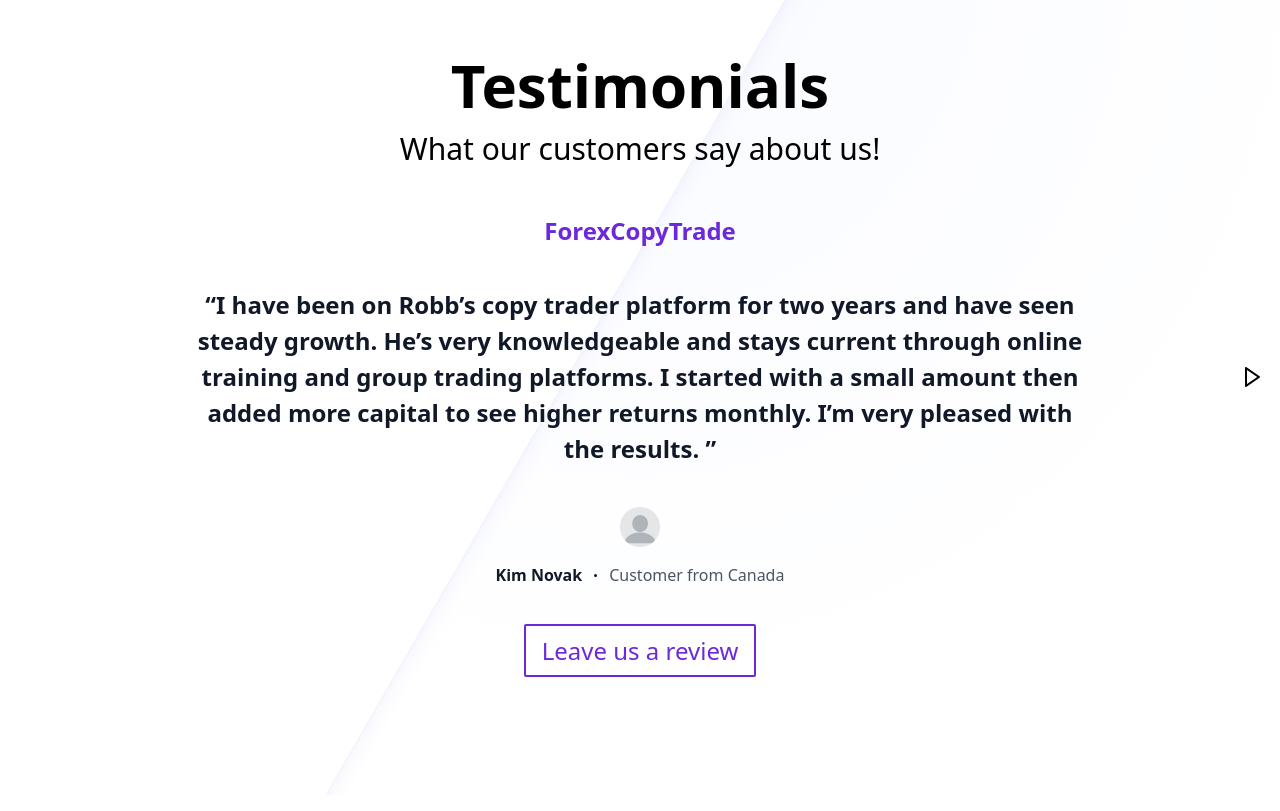
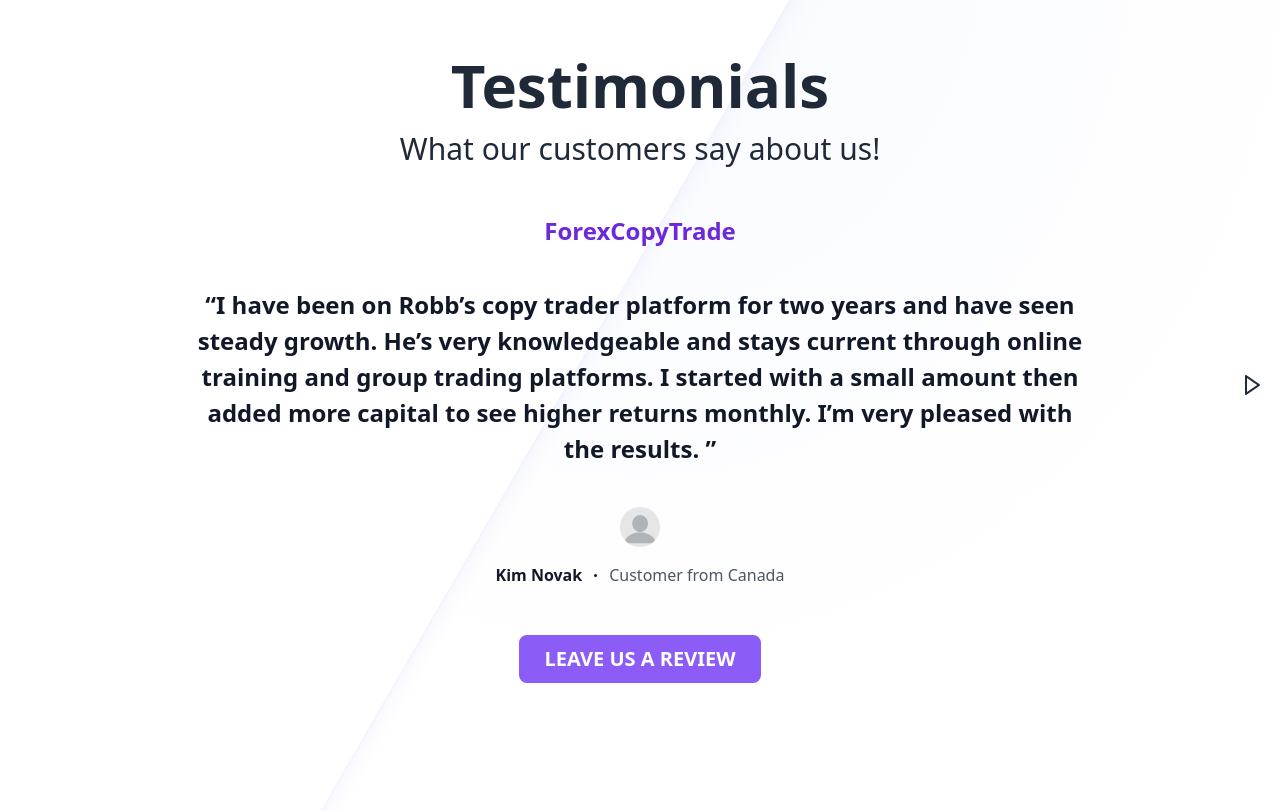
Before and after one commit to toanhminh0412/forex-copy-trading, a Next.js app: page / in a window 1280 px wide. Shown: the part 6702-7513 px from the top of the page. Built offline with nearby package versions, Linux system fonts and the light colour scheme.

Commit message:
Add a form for posting reviews

```diff
--- a/package.json
+++ b/package.json
@@ -10,6 +10,7 @@
   },
   "dependencies": {
     "@emailjs/browser": "^3.10.0",
+    "daisyui": "^2.51.5",
     "eslint": "8.37.0",
     "eslint-config-next": "13.2.4",
     "next": "13.2.4",
--- a/src/components/Forms.js
+++ b/src/components/Forms.js
@@ -1,3 +1,6 @@
+import { useState } from "react"
+import { Testimonials } from "./Sections"
+
 export function Input({type="text", text="", placeholder="", required=false, style="", value="", onChange, disabled=false}) {
   if (type === "submit") {
     return (
@@ -14,3 +17,42 @@
       <textarea value={value} onChange={onChange} placeholder={placeholder} rows={rows} cols={cols} className={`px-4 py-2 text-lg rounded-sm border border-slate-100 ${style}`} required={required}></textarea>
     )
   }
+
+export function TestimonialForm() {
+  const [name, setName] = useState('');
+  const [country, setCountry] = useState('');
+  const [content, setContent] = useState('');
+
+  const updateName = e => {
+    setName(e.target.value);
+  }
+
+  const updateCountry = e => {
+    setCountry(e.target.value);
+  }
+
+  const updateContent = e => {
+    setContent(e.target.value);
+  }
+
+  const postReview = e => {
+    e.preventDefault();
+    console.log('Post a review')
+  }
+
+  return (
+    <form className="p-6 border border-slate-200 shadow-md rounded-sm w-full" onSubmit={postReview}>
+      <h1 className="text-2xl lg:text-3xl">Enjoy our service? Leave us a review!</h1>
+      <div className="mt-4 lg:mt-8">
+        <input type="text" value={name} placeholder="Your name" className="input input-bordered w-full" required onChange={updateName}/>
+      </div>
+      <div className="mt-1 lg:mt-2">
+        <input type="text" value={country} placeholder="Which country are you from?" className="input input-bordered w-full" required onChange={updateCountry}/>
+      </div>
+      <div className="mt-1 lg:mt-2">
+        <textarea className="textarea textarea-bordered w-full" value={content} rows="6" placeholder="What do you think about our service?" required onChange={updateContent}></textarea>
+      </div>
+      <button className="btn bg-violet-700 border-violet-700 hover:bg-violet-900 hover:border-violet-900 w-full text-lg">Submit</button>
+    </form>
+  )
+}
--- a/src/components/Sections.js
+++ b/src/components/Sections.js
@@ -9,7 +9,7 @@
 import { RxCross1 } from 'react-icons/rx';
 import { Carousel } from '@/components/Carousel';
 import { LightBox } from '@/components/ImageDisplays';
-import { Input, Textarea } from '@/components/Forms';
+import { Input, Textarea, TestimonialForm } from '@/components/Forms';
 import { SuccessAlert, DangerAlert } from '@/components/Alerts';
 
 export function Header() {
@@ -387,6 +387,7 @@
     'job': 'Customer from Canada'}
   ])
   const [reviewShown, setReviewShown] = useState(0);
+  const [reviewFormOpened, setReviewFormOpened] = useState(false);
 
   return (
     <section className="relative isolate overflow-hidden bg-white px-6 py-24 sm:py-32 lg:px-8">
@@ -394,7 +395,7 @@
       <p className="text-2xl lg:text-3xl mt-2 lg:mt-4 text-center">What our customers say about us!</p>
       <div className="absolute inset-0 -z-10 bg-[radial-gradient(45rem_50rem_at_top,theme(colors.indigo.100),white)] opacity-20" />
       <div className="absolute inset-y-0 right-1/2 -z-10 mr-16 w-[200%] origin-bottom-left skew-x-[-30deg] bg-white shadow-xl shadow-indigo-600/10 ring-1 ring-indigo-50 sm:mr-28 lg:mr-0 xl:mr-16 xl:origin-center" />
-      <div className="mx-auto max-w-2xl lg:max-w-4xl mt-12">
+      {reviewFormOpened === false ? (<div className="mx-auto max-w-2xl lg:max-w-4xl mt-12">
         <CarouselButton side="left" style={`top-8 bottom-0 ${reviewShown === 0 ? 'hidden' : ''}`} onClick={() => {setReviewShown(reviewShown - 1)}}/>
         <CarouselButton side="right" style={`top-8 bottom-0 ${reviewShown === reviews.length - 1 ? 'hidden' : ''}`} onClick={() => {setReviewShown(reviewShown + 1)}}/>
         {reviews.map((review, index) => (
@@ -428,9 +429,13 @@
             </figure>
           </div>
         ))}
-        <div className="text-center mt-12">
-          <OutlineButton color="violet-700" style="text-2xl border-2 hover:border-3 px-4" text="Leave us a review"/>
-        </div>
+      </div>):
+      (<div className="mx-auto max-w-xl lg:max-w-2xl mt-12">
+        <TestimonialForm/>
+      </div>)}
+      <div className="text-center mt-12">
+        {/* <OutlineButton color="violet-700" style="text-2xl border-2 hover:border-3 px-4" text="Leave us a review"/> */}
+        <button className={`btn ${reviewFormOpened === false ? 'bg-violet-500 border-violet-500' : 'bg-violet-700 border-violet-700'} hover:bg-violet-900 hover:border-violet-900 text-xl border-2 hover:border-3 px-6`} onClick={() => {setReviewFormOpened(!reviewFormOpened)}}>Leave us a review</button>
       </div>
     </section>
   )
--- /dev/null
+++ b/src/pages/api/review.js
@@ -0,0 +1,7 @@
+export default function handler(req, res) {
+  if (req.method === 'GET') {
+    res.status(200).json({ message: 'API endpoint for getting reviews' })
+  } if (req.method === 'POST') {
+    res.status(200).json({ message: 'Posting a new review' })
+  }
+}
--- a/tailwind.config.js
+++ b/tailwind.config.js
@@ -23,5 +23,5 @@
       }
     },
   },
-  plugins: [],
+  plugins: [require("daisyui")],
 }
```
Also changed, not shown: 1 other file (tests, documents, lock files or other folders).
